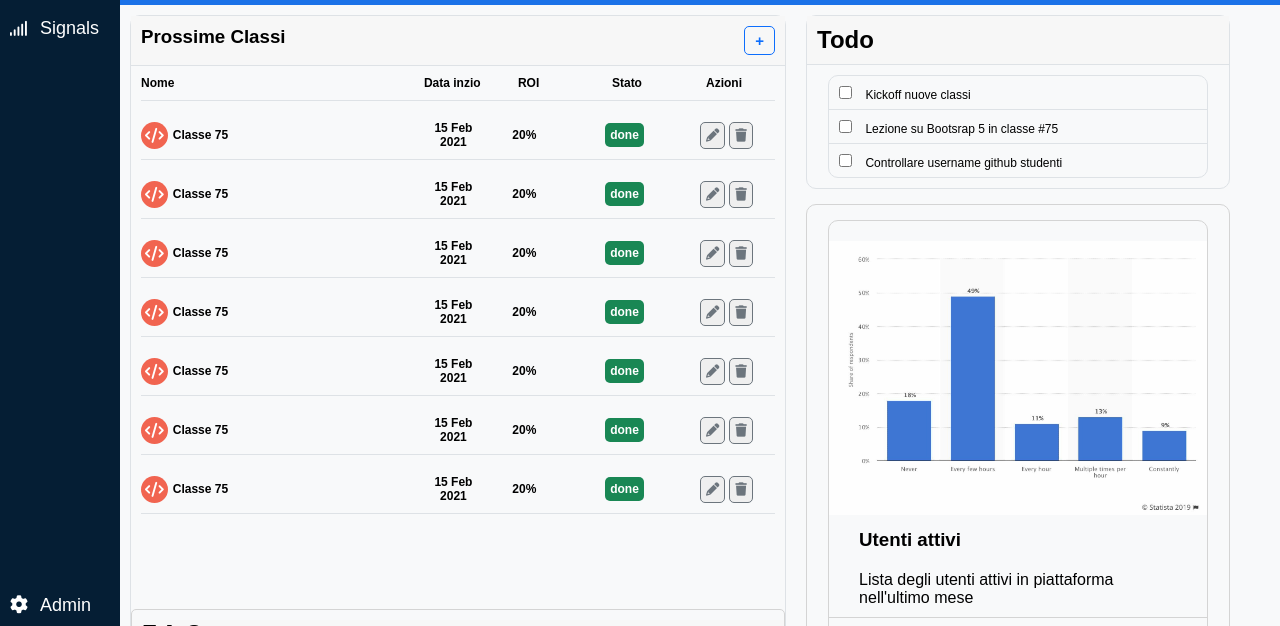
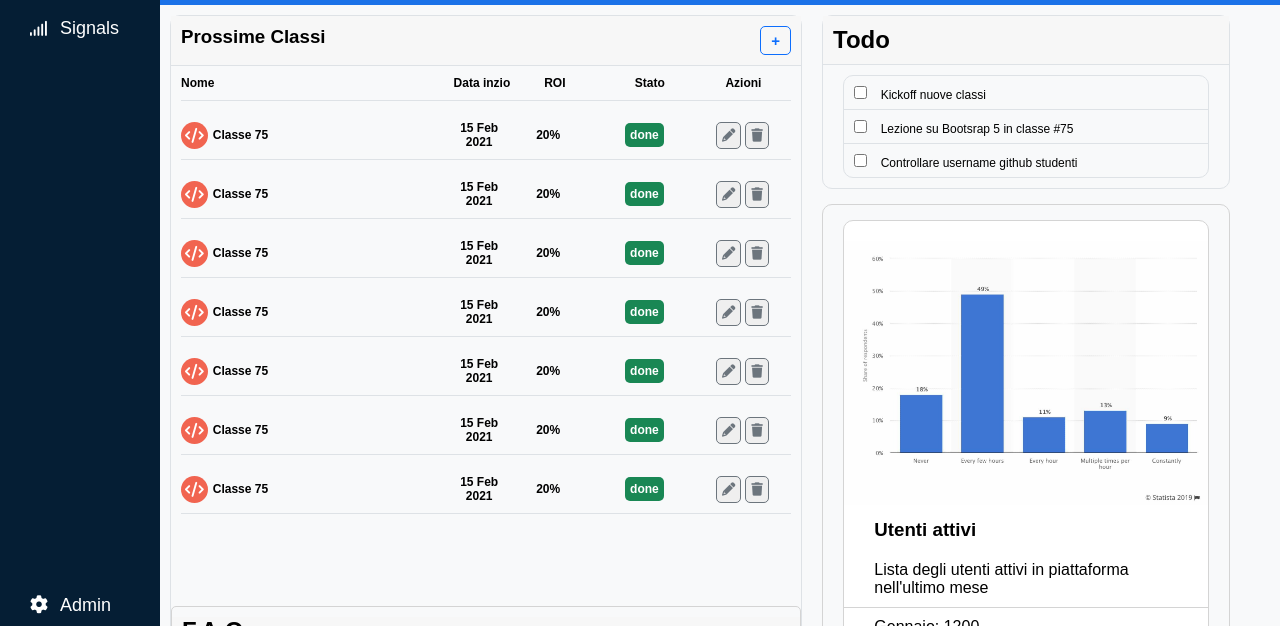
Before and after one commit to Knil88/html-css-bootstrap-dashboard, a plain HTML site: page index.html in a window 1280 px wide. Shown: the part 174-800 px from the top of the page. Drawn offline with Linux system fonts and the light colour scheme.

Commit message:
aggiustamento aside

```diff
--- a/css/style.css
+++ b/css/style.css
@@ -25,6 +25,7 @@ body{
 
 .box{
     width: 90%;
+    background-color: white;
 }
 
 .center{
@@ -132,10 +133,15 @@ header{
     display: block;
 }
 
-
+  /* Regole wrapper e aside */
 
 .wrapper{
     display: flex;
+}
+
+.father-aside{
+    padding: 0px 20px;
+    background-color: #051e34;
 }
 
 aside{
@@ -144,7 +150,7 @@ aside{
     justify-content: space-between;
     width: 120px;
     height: 100vh;
-    background-color: #051e34;
+
     padding-top:100px ;
 }
 
@@ -190,6 +196,8 @@ ul{
 .fa-signal{
     font-size: 15px;
 }
+/* Regole Nav-container */
+
 #nav-container{
     background-color: #1b72e8;
     padding-top: 96px;
--- a/index.html
+++ b/index.html
@@ -40,6 +40,7 @@
     </header>
     <main>
         <div class="wrapper">
+         <section class="father-aside">
             <aside>
                 <div>
                     <ul class="aside-list">
@@ -74,6 +75,7 @@
                     </ul>
                 </div>
             </aside>
+         </section>
             <div class="container">
                 <nav id="nav-container">
                     <div>
@@ -116,7 +118,7 @@
                     </div>
                 </nav>
                 <div class="container-flex ">
-                    <div class="first-box ">
+                    <section class="first-box ">
                         <div class="add-class flex ">
                             <h3>
                                 Prossime Classi
@@ -437,8 +439,8 @@
                                 </div>
                            </section>
                     </div>
-                </div>
-                <div class="second-box">
+                    </section>
+                <section class="second-box">
                     <div id="check">
                         <div class="add-class">
                             <h2>Todo</h2>
@@ -481,7 +483,7 @@
                 </div>
                 </div>
             </div>
-               </div>
+        </section>
             </div>
         </div>
     </main>
```
